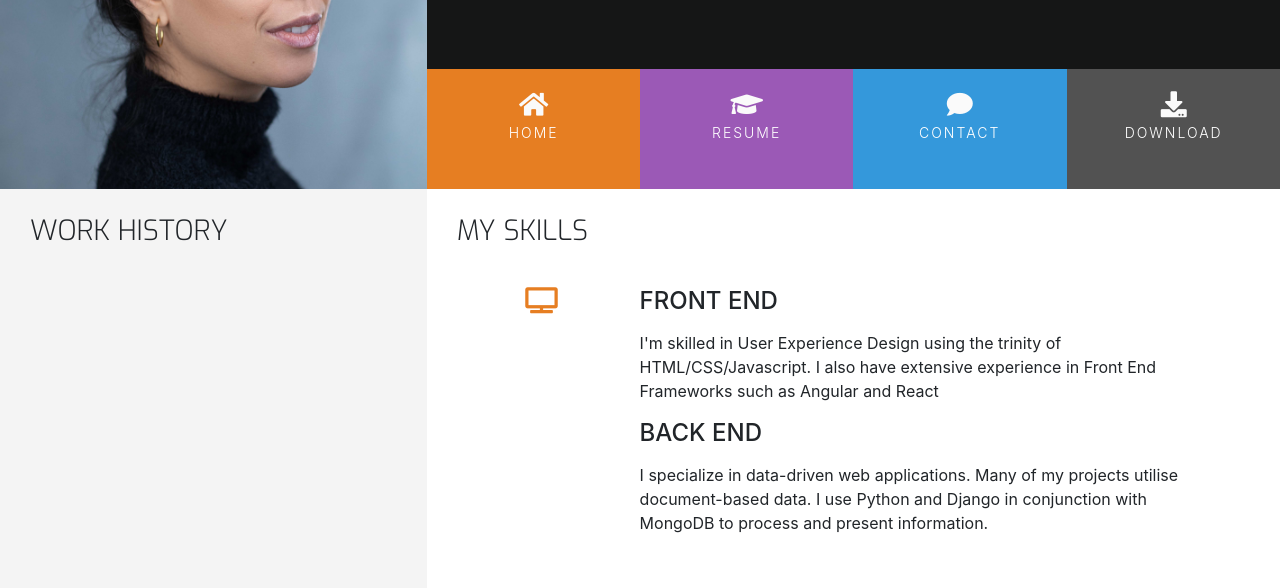
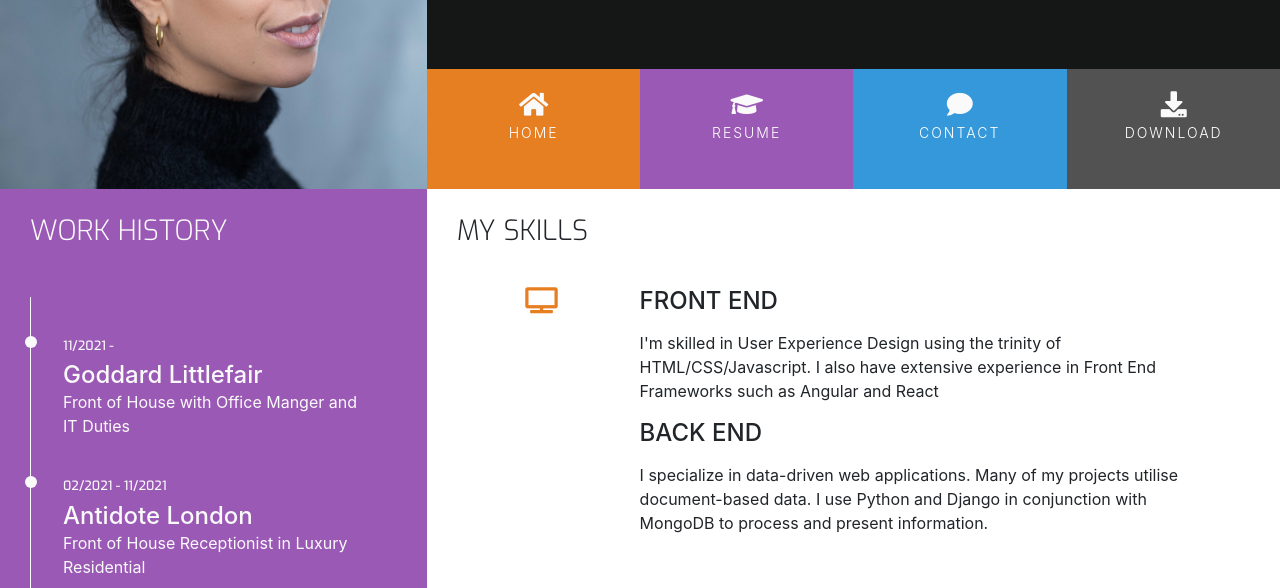
Before and after one commit to stephaniecrocker91/resume-project, a plain HTML site: page resume.html in a window 1280 px wide. Shown: the part 185-773 px from the top of the page. Drawn offline with nearby package versions, Linux system fonts and the light colour scheme; some icons are missing.

Commit message:
Add resume html content

```diff
--- a/assets/css/style.css
+++ b/assets/css/style.css
@@ -27,7 +27,9 @@
 .ui-menu-color-download {
     background-color: #525252;
 }
-
+.bg-color-work-history {
+    background-color: #9b59b6;
+}
 /*--------------------------------------------special margin/padding/texts*/
 h1,
 h2,
@@ -58,6 +60,7 @@ h4 {
     padding: 0 30px 30px;
     float: none;
 }
+.history-heading,
 .section-heading {
     font-family: "Exo", sans-serif;
     font-weight: 300;
@@ -257,3 +260,48 @@ footer {
 .progress-section {
     margin: 40px 20px;
 }
+
+/*--------------------------------------------work history*/
+.history-heading {
+    color: #fafafa;
+    margin-bottom: 50px;
+
+}
+.timeline-item {
+    padding: 4em 2em 0em 2em;
+    position: relative;
+    color: #fafafa;
+    border-left: 1px solid;
+}
+
+.timeline-item p {
+    padding: 0;
+    margin: 0;
+}
+
+.timeline-item:before {
+    content: attr(data-dates);
+    position: absolute;
+    left: 2.5em;
+    top: 3em;
+    display: block;
+    font-family: "Exo", sans-serif;
+    font-weight: 500;
+    font-size: 0.8em;
+    padding: 0;
+    margin: 0;
+}
+.timeline-item:after {
+    width: 12px;
+    height: 12px;
+    display: block;
+    top: 2.4em;
+    position: absolute;
+    left: -6px;
+    border-radius: 12px;
+    content: '';
+    background-color: #fafafa;
+}
+.history-item {
+    margin-bottom: 30px;
+}
--- a/resume.html
+++ b/resume.html
@@ -52,15 +52,32 @@
     </header>
     <section class="container-fluid">
         <div class="row">
-            <div class="col-md-4 bg-color-personal-info section-column">
+            <div class="col-md-4 bg-color-work-history section-column">
                 <div class="row">
                     <div class="col-12">
-                        <h3 class="section-heading uppercase">
+                        <h3 class="history-heading uppercase">
                             Work History
                         </h3>
                     </div>
                 </div>
-
+                <div class="history-items">
+                    <div class="timeline-item" data-dates="11/2021 - ">
+                        <h4>Goddard Littlefair</h4>
+                        <p>Front of House with Office Manger and IT Duties</p>
+                    </div>
+                    <div class="timeline-item" data-dates="02/2021 - 11/2021">
+                        <h4>Antidote London</h4>
+                        <p>Front of House Receptionist in Luxury Residential</p>
+                    </div>
+                    <div class="timeline-item" data-dates="01/2014 - ">
+                        <h4>Freelance</h4>
+                        <p>Yoga, Pilates & Meditation Instructor</p>
+                    </div>
+                    <div class="timeline-item" data-dates="06/2018 - 12/2019">
+                        <h4>The Beauty Spot</h4>
+                        <p>Retail Sales Assistant</p>
+                    </div>
+                </div>
             </div>
             <div class="col-md-8 bg-color-three-reasons section-column">
                 <div class="row">
@@ -95,7 +112,9 @@
                                     Back End
                                 </h4>
                                 <p>
-                                    I specialize in data-driven web applications. Many of my projects utilise document-based data. I use Python and Django in conjunction with MongoDB to process and present information.
+                                    I specialize in data-driven web applications. Many of my projects utilise
+                                    document-based data. I use Python and Django in conjunction with MongoDB to process
+                                    and present information.
                                 </p>
                             </div>
 
```
